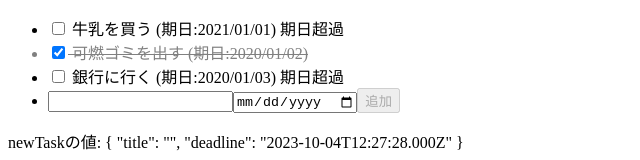
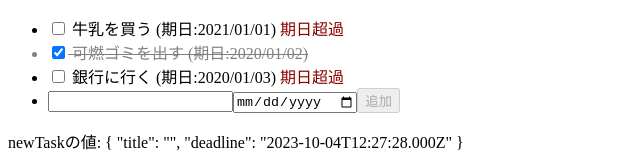
Before and after one commit to Saoki11111/angular-todo, an Angular app: page / in a window 1280 px wide. Shown: the top 160 px of the page, without its empty margins (0-640 px from the left). Built offline with nearby package versions, Linux system fonts and the light colour scheme.

Commit message:
期限超過時のスタイルを追加

```diff
--- a/src/app/app.component.scss
+++ b/src/app/app.component.scss
@@ -2,3 +2,7 @@
   color: gray;
   text-decoration: line-through;
 }
+
+.overdue {
+  color: darkred;
+}
```
